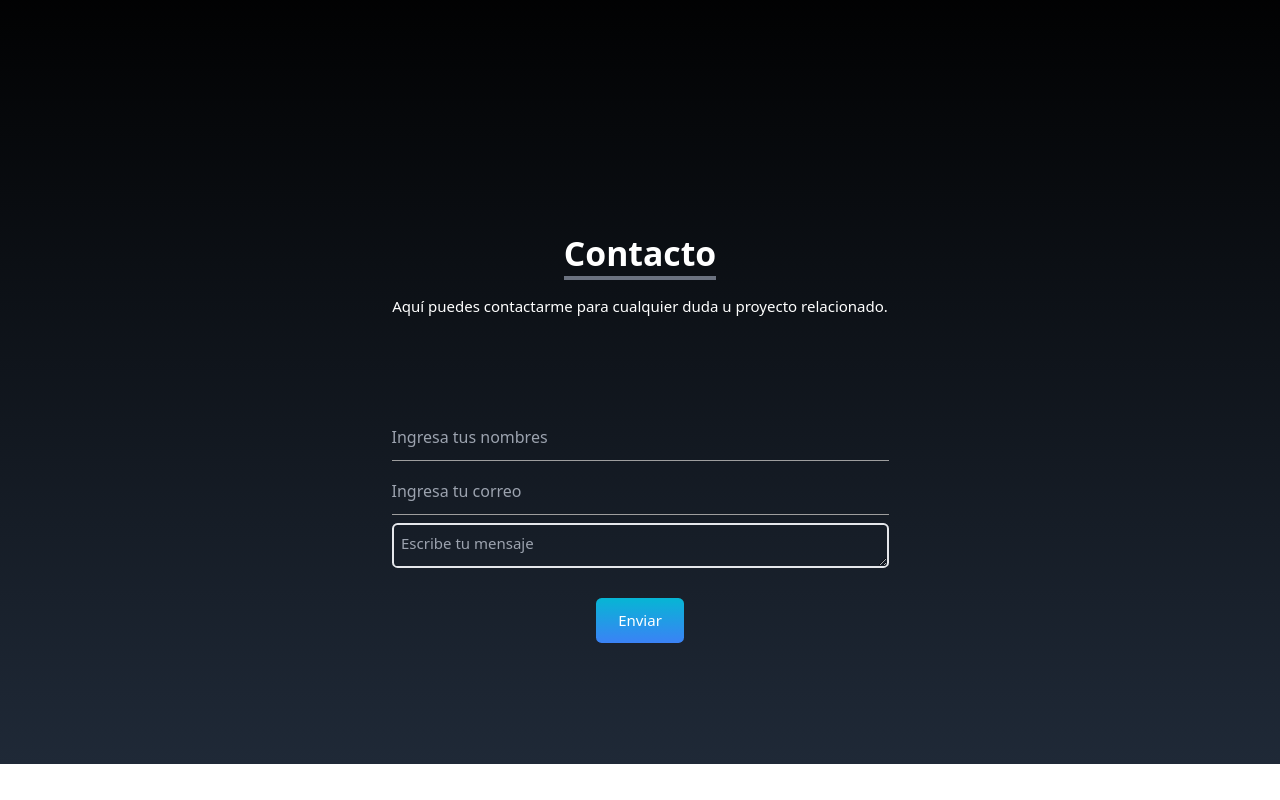
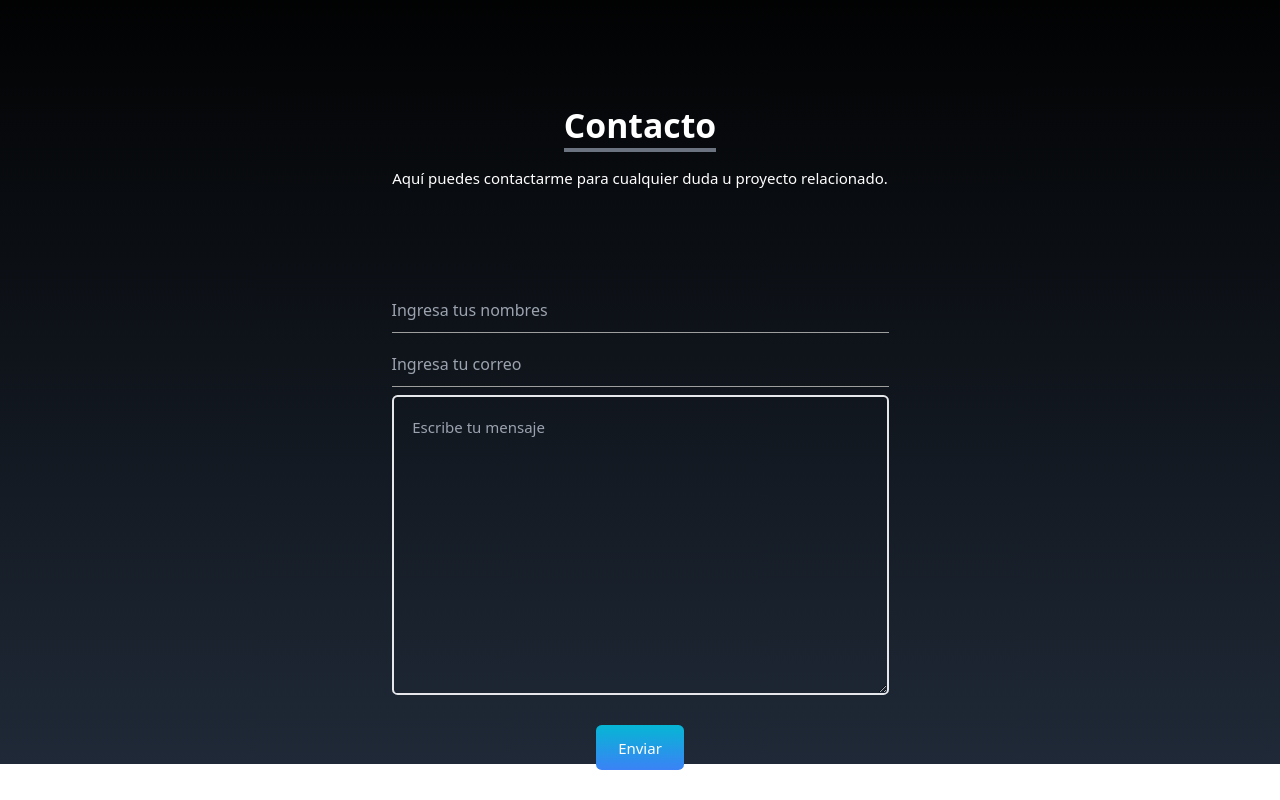
Before and after one commit to pholguinc/portafolio, a Next.js app: page /Contact in a window 1280 px wide. Shown: the part 3757-4557 px from the top of the page. Before the commit the page ends 4521 px from the top, so only its background shows below. Built offline with nearby package versions, Linux system fonts and the light colour scheme.

Commit message:
changes text area

```diff
--- a/pages/Contact.jsx
+++ b/pages/Contact.jsx
@@ -38,7 +38,7 @@ export default function Contact() {
               name="message"
               placeholder="Escribe tu mensaje"
               rows="10"
-              className="p-2 text-white bg-transparent border-2 rounded-md focus:outline-none"
+              className="text-white bg-transparent border-2 rounded-md p-62 h-80 focus:outline-none placeholder:p-5"
             ></textarea>
 
             <button className="flex items-center px-6 py-3 mx-auto my-8 text-white duration-300 rounded-md bg-gradient-to-b from-cyan-500 to-blue-500 hover:scale-110">
```
